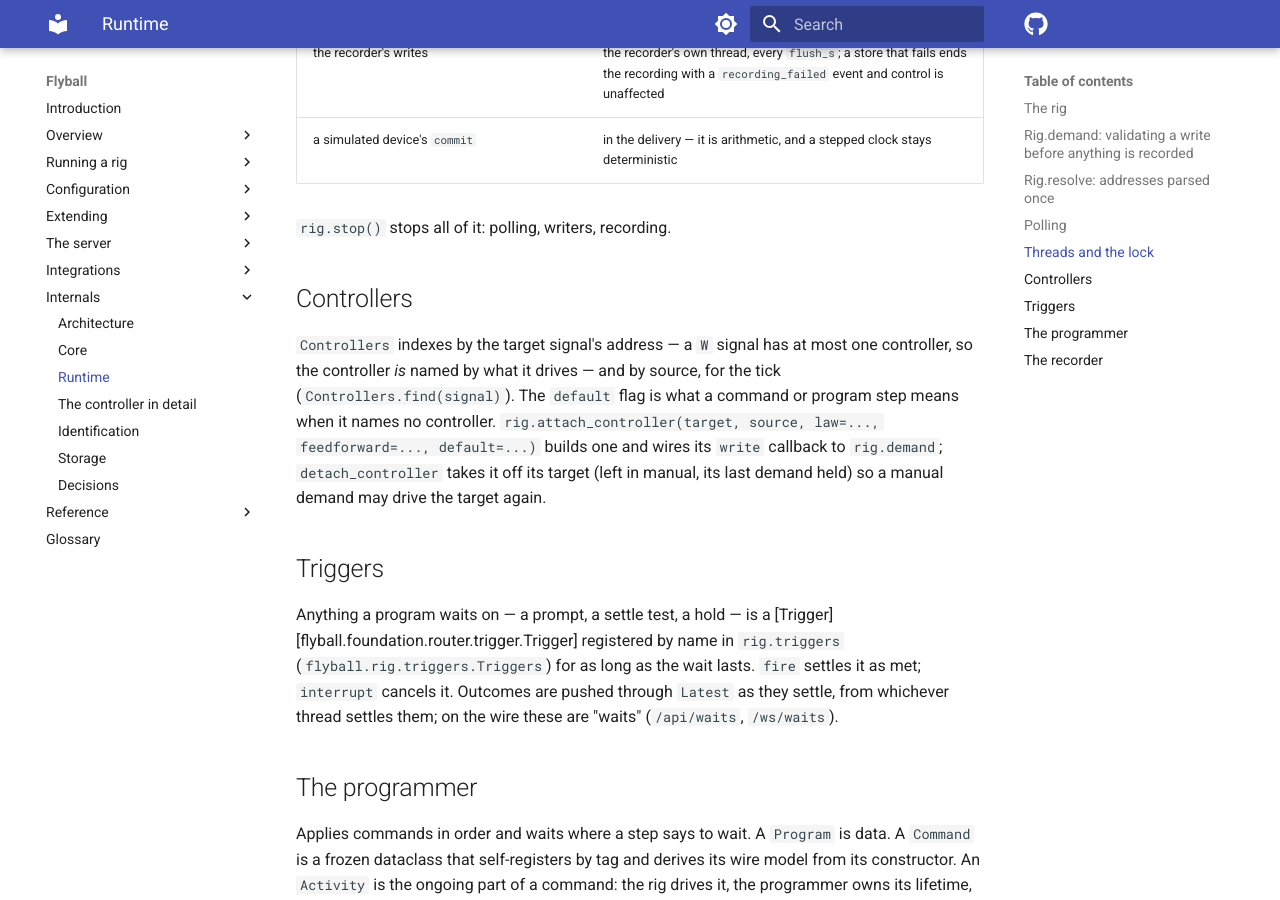
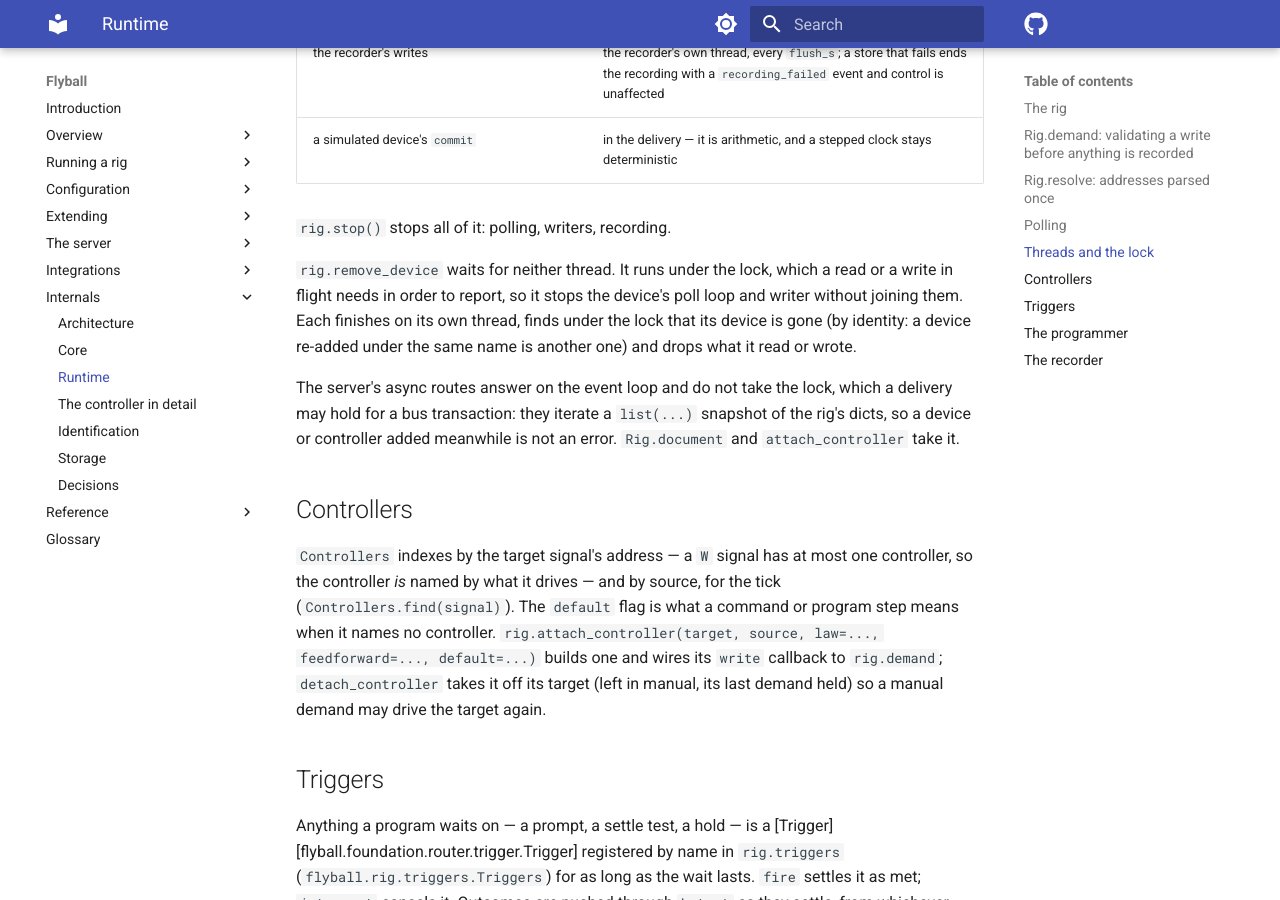
Before and after one commit to bengineer42/flyball, an MkDocs documentation site: the page built from book/src/6-internals/runtime.md, in a window 1280 px wide and 900 px high, scrolled down 2974 px. Built offline with MkDocs 1.6.1 and Material for MkDocs 9.7.7, drawn with Linux system fonts in a browser that asks for light colours; comment, search, counter and statistics services are not loaded; the version menu is left out.

Commit message:
docs: runtime.md -- removal joins no thread; async routes read snapshots (SW-01, SW-05)
Co-Authored-By: Claude Opus 5.5 (1M context) <noreply@anthropic.com>

```diff
--- a/book/src/6-internals/runtime.md
+++ b/book/src/6-internals/runtime.md
@@ -134,6 +134,18 @@ tick — is arithmetic under the lock. What leaves it:
 
 `rig.stop()` stops all of it: polling, writers, recording.
 
+`rig.remove_device` waits for neither thread. It runs under the lock, which
+a read or a write in flight needs in order to report, so it stops the
+device's poll loop and writer without joining them. Each finishes on its
+own thread, finds under the lock that its device is gone (by identity: a
+device re-added under the same name is another one) and drops what it read
+or wrote.
+
+The server's async routes answer on the event loop and do not take the lock,
+which a delivery may hold for a bus transaction: they iterate a
+`list(...)` snapshot of the rig's dicts, so a device or controller added
+meanwhile is not an error. `Rig.document` and `attach_controller` take it.
+
 ## Controllers
 
 `Controllers` indexes by the target signal's address — a `W` signal has at
```
